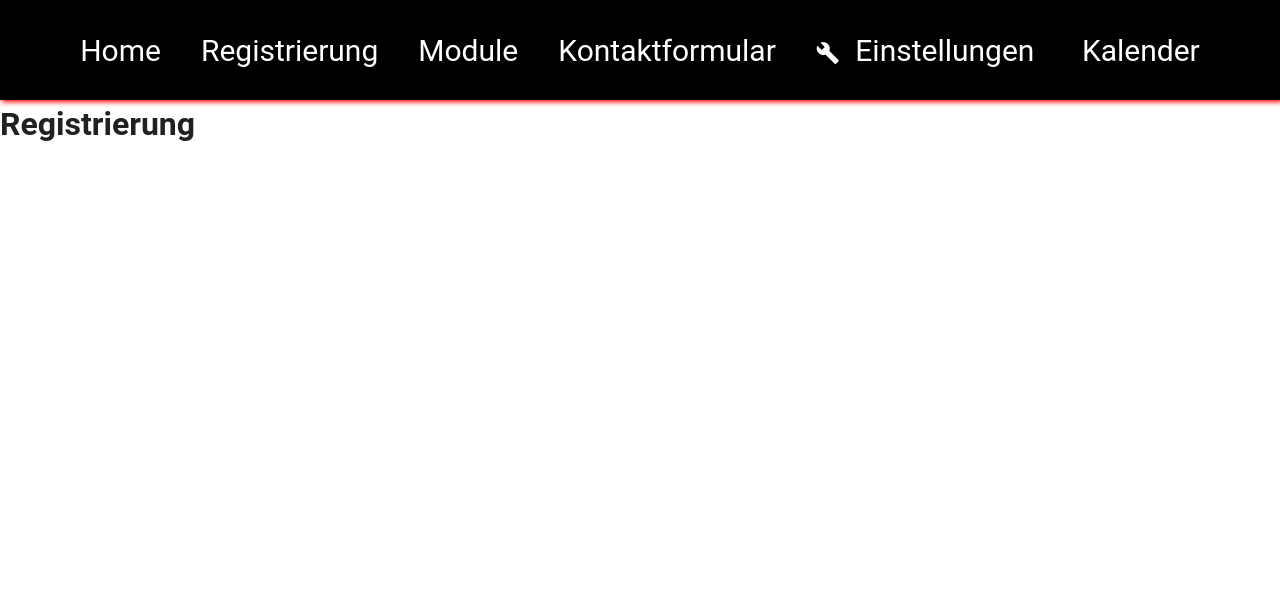
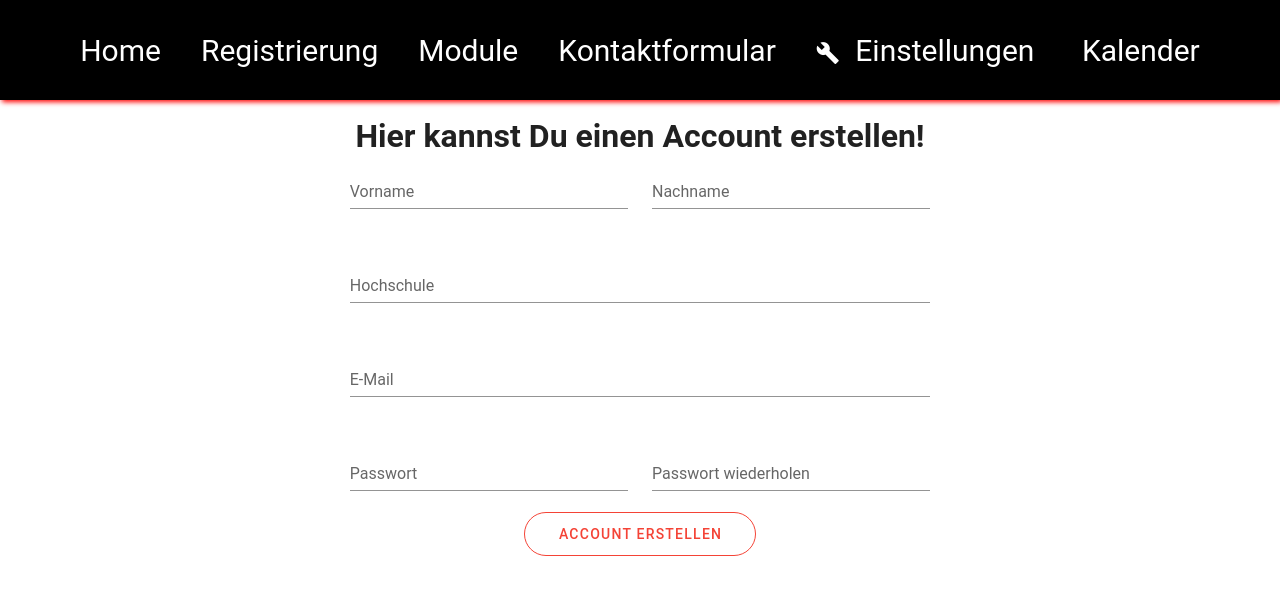
Before and after one commit to hfu-gis/alpha, a Vue app: page /registrierung in a window 1280 px wide. Shown: the top 594 px of the page. Built offline with nearby package versions, Linux system fonts and the light colour scheme; a small style sheet from the web is missing; the HTML template or start-up script is replaced by a standard one; what vue-textarea-autosize would draw is missing.

Commit message:
changes to registration form

```diff
--- a/package.json
+++ b/package.json
@@ -11,6 +11,7 @@
     "@mdi/font": "^3.6.95",
     "core-js": "^3.3.2",
     "firebase": "^7.5.2",
+    "node-modules": "^1.0.1",
     "roboto-fontface": "*",
     "vue": "^2.6.10",
     "vue-router": "^3.1.3",
--- a/src/components/Registrierung.vue
+++ b/src/components/Registrierung.vue
@@ -1,15 +1,85 @@
 <template>
     <div>
-        <h1>Registrierung</h1>
+    <v-form v-model="valid">
+       <v-container class="wrapper">
+           <h1 class="text-center">Hier kannst Du einen Account erstellen!</h1>
+           <div class="wrapper-form">
+               <v-row>
+               <v-col>
+                   <v-text-field label="Vorname" required></v-text-field>
+               </v-col>
+               <v-col>
+                   <v-text-field label="Nachname" required></v-text-field>
+               </v-col>
+           </v-row>
+           <v-row>
+               <v-col>
+                   <v-text-field label="Hochschule" required></v-text-field>
+               </v-col>
+           </v-row>
+           <v-row>
+               <v-col>
+                   <v-text-field
+                   v-model="email"
+                   :rules="emailRules"
+                   label="E-Mail"
+                   required
+                   ></v-text-field>
+               </v-col>
+           </v-row>
+           <v-row>
+               <v-col>
+                   <v-text-field
+                   v-model="password"
+                   label="Passwort"
+                   required
+                   ></v-text-field>
+               </v-col>
+               <v-col>
+                   <v-text-field
+                   v-model="password"
+                   label="Passwort wiederholen"
+                   required
+                   ></v-text-field>
+               </v-col>
+           </v-row>
+           </div>
+           <v-btn class="button" rounded outlined color="red" large>Account erstellen</v-btn>
+         </v-container>
+      </v-form>
     </div>
 </template>
 
 <script>
 export default {
-    name: 'Registrierung'
+    name: 'Registrierung',
+    data: () => ({
+        valid: false,
+        password: '',
+        email: '',
+        emailRules: [
+            v => !!v || 'E-mail is requiered',
+            v => /.+@.+/.test(v) || 'E-mail must be valid',
+        ],
+    }),
 }
 </script>
 
 <style scoped>
+    .wrapper {
+        display: flex;
+        flex-direction: column;
+    }
+
+    .wrapper-form {
+        width: 50%;
+        margin: auto;
+    }
+
+    .button {
+        width: 20%;;
+        margin: auto;
+    }
+
 
 </style>
```
Also changed, not shown: 1 other file (tests, documents, lock files or other folders).
